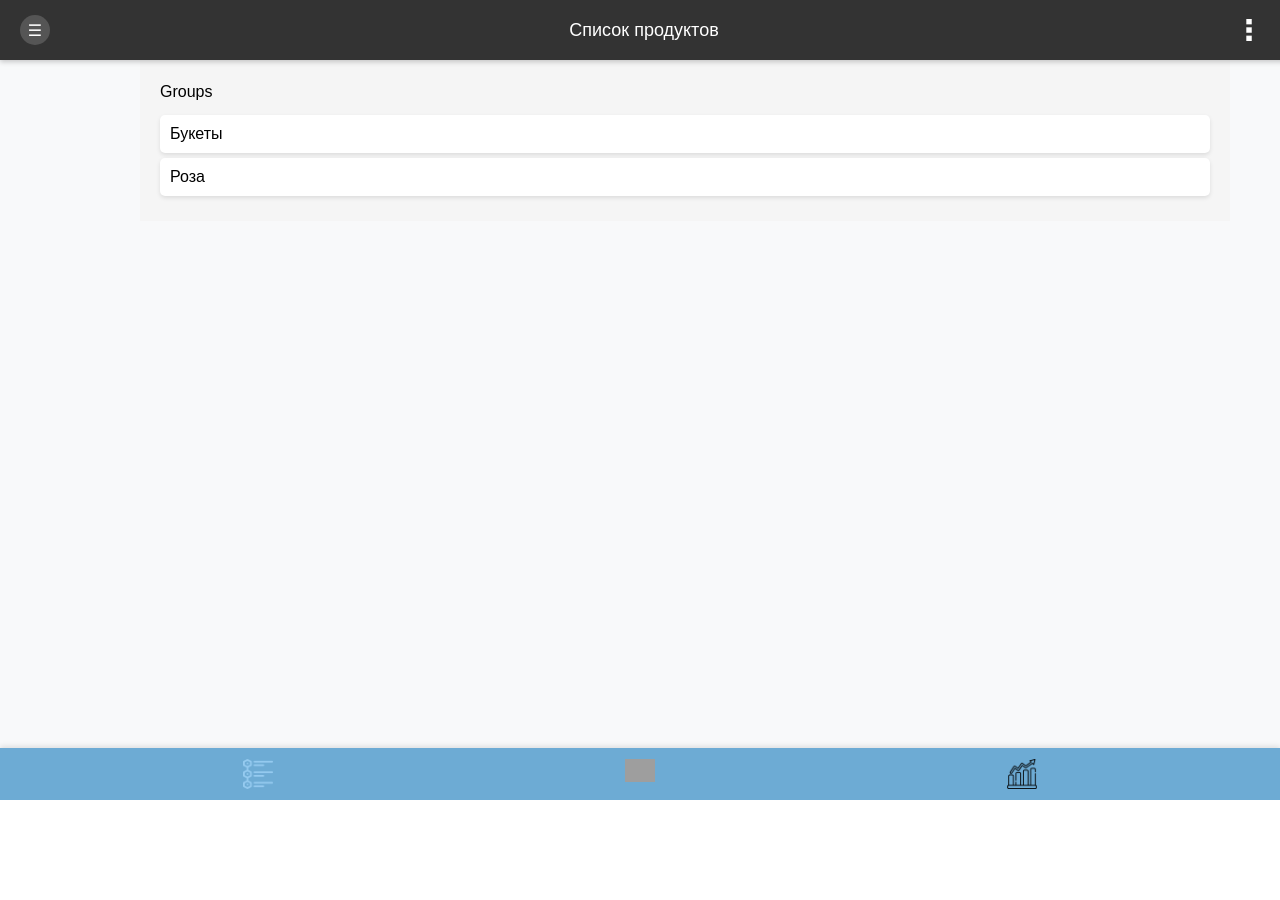
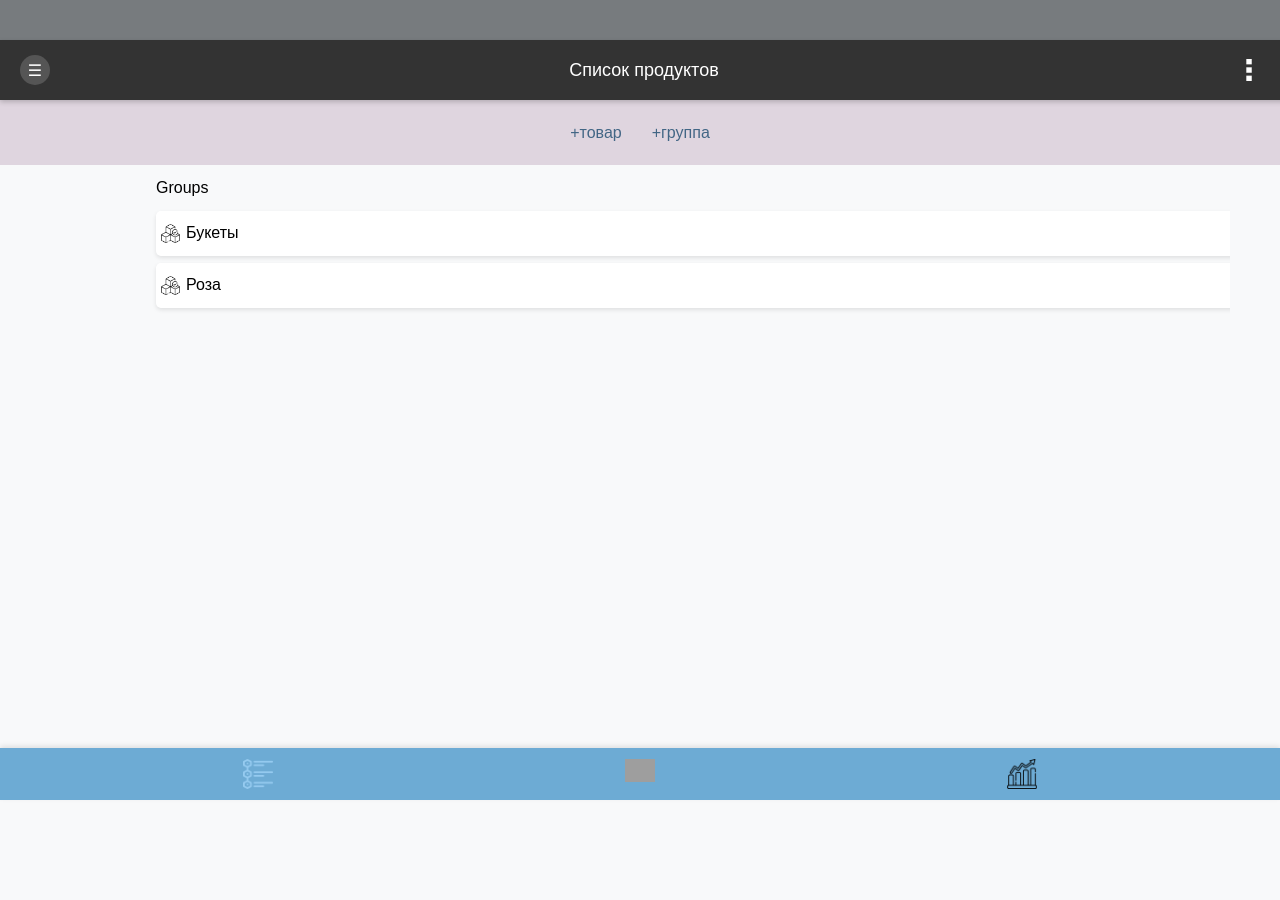
Before and after one commit to IlyaKartashoff/b_tracker, a Django app: page /products/ in a window 1280 px wide. Before the commit the page ends 800 px from the top, so only its background shows below. Run offline with Django 5.2, Linux system fonts and the light colour scheme; data comes from the database, SQL or seed files in the repository; grey boxes are pictures that could not be loaded.

Commit message:
front fixes, added option bar pannel (#)

```diff
--- a/main/templates/main/base.html
+++ b/main/templates/main/base.html
@@ -10,6 +10,8 @@
 
     <!--Core CSS-->
     <link rel="stylesheet" href="{% static "deps\css\reset.css" %}">
+    <link rel="stylesheet" href="{% static "deps\css\product_items.css" %}">
+
     <!-- Custom CSS-->
     {% block css %}
 
@@ -17,57 +19,11 @@
     <!--Script jquery-->
     <script src="https://cdnjs.cloudflare.com/ajax/libs/jquery/3.6.0/jquery.min.js"></script>
     <style>
-        body {
-            font-family: Arial, sans-serif;
-            margin: 0;
-            padding: 0;
-            overflow: hidden;
-        }
 
-        header, footer {
-            background-color: #333;
-            color: #fff;
-            padding: 10px;
-            text-align: center;
-        }
-
-        .content-wrapper {
-            position: relative;
-            width: 100%;
-            height: calc(100vh - 120px); /* Высота экрана минус высота шапки и футера */
-            overflow: hidden;
-        }
-
-        .main-content {
-            position: absolute;
-            width: 100%;
-            background-color: #f5f5f5;
-            padding: 20px;
-            box-sizing: border-box;
-            transition: transform 0.3s ease;
-        }
-
-        .item-list, .sub-item-list {
-            list-style-type: none;
-            padding: 0;
-            margin: 0;
-        }
-
-        .item, .sub-item {
-            padding: 10px;
-            background-color: #fff;
-            margin-bottom: 5px;
-            cursor: pointer;
-            border-radius: 5px;
-            box-shadow: 0 2px 4px rgba(0, 0, 0, 0.1);
-        }
-
-        .sub-content {
-            display: none;
-        }
     </style>
 </head>
 <body>
+    <div class="top-block"></div>
     <header class="main_header">
         <div class='placeholder'>
             ☰
@@ -79,6 +35,12 @@
             <img src="{% static "deps/icon/options.png" %}" alt="#">
         </div>
     </header>
+
+    <div class='options-bar'>
+        {% block option_bar %}
+        {% endblock option_bar %}
+
+    </div>
     <div class="content">
         {% block content %}
         {% endblock content %}
@@ -106,31 +68,9 @@
 
 
     </div>
-        {% comment "Скрипт анимации списка продуктов" %}{% endcomment %}
-        <script>
-            $(document).ready(function() {
-                let currentPosition = 0;
 
-                $('.item').click(function() {
-                    const itemId = $(this).data('id');
-                    const $currentSection = $('#parentContent');
-                    const $nextSection = $('#subItemContent' + itemId);
-
-                    // Сдвигаем текущий контент влево
-                    $currentSection.animate({
-                        marginLeft: '-100%'
-                    }, 300, function() {
-                        // Скрываем текущий контент и показываем следующий
-                        $currentSection.hide();
-                        $nextSection.css('marginLeft', '100%').show().animate({
-                            marginLeft: '0'
-                        }, 300);
-                    });
-                });
-
-                // Можно добавить логику для кнопки "Назад" аналогично тому, как было показано ранее
-            });
-        </script>
+        {% block script %}
+        {% endblock script %}
 
 </body>
 </html>
--- a/main/templates/main/products.html
+++ b/main/templates/main/products.html
@@ -3,28 +3,28 @@
 
 {% block css %}
         <link href=" {% static "deps/css/style.css" %} " rel="stylesheet">
+        <link href=" {% static "deps/css/product_items.css" %} " rel="stylesheet">
 {% endblock css %}
+
+{% block option_bar %}
+    <div class='prod-option'>
+        <a href="#">+товар</a>
+        <a href="#">+группа</a>
+    </div>
+{% endblock option_bar %}
 
 {% block content %}
 
+
         <div class="content-wrapper">
                <div class="main-content" id="mainContent">
-                       {% comment %} <div id='content'>
-                               {% for group, products in tree.items %}
-                               <p>{{group.name}}</p>
-                                       {% for product in products %}
-                                       <p>_{{product}}</p>
-                                       {% endfor %}
-                               {% endfor %}
-
-
-                       </div>  {% endcomment %}
-
                        <div class="content-section" id="parentContent">
                         <h2>Groups</h2>
                         <ul class="item-list">
                             {% for group, products in tree.items %}
                             <li class="item" data-id="{{ forloop.counter }}">
+{% comment %} >                               <img src="{% static 'deps/icon/group.png' %}" alt="Icon"> {% endcomment %}
+
                                 {{ group.name }}
                             </li>
                             {% endfor %}
@@ -33,6 +33,7 @@
 
                     {% for group, products in tree.items %}
                     <div class="content-section sub-content" id="subItemContent{{ forloop.counter }}">
+                        <button class="back-button">Назад</button>
                         <h2>Products in {{ group.name }}</h2>
                         <ul class="sub-item-list">
                             {% for product in products %}
@@ -46,3 +47,43 @@
         </div>
 
 {% endblock content %}
+{% block script %}
+<script>
+        $(document).ready(function() {
+            let currentSection = $('#parentContent');
+
+            $('.item').click(function() {
+                const itemId = $(this).data('id');
+                const $nextSection = $('#subItemContent' + itemId);
+
+                // Сдвигаем текущий контент влево
+                currentSection.animate({
+                    marginLeft: '-90%'
+                }, 300, function() {
+                    // Скрываем текущий контент и показываем следующий
+                    currentSection.hide();
+                    $nextSection.css('marginLeft', '90%').show().animate({
+                        marginLeft: '0'
+                    }, 300);
+                    currentSection = $nextSection; // Обновляем текущую секцию
+                });
+            });
+
+            $('.back-button').click(function() {
+                const $previousSection = $('#parentContent');
+
+                // Сдвигаем текущий контент вправо
+                currentSection.animate({
+                    marginLeft: '90%'
+                }, 300, function() {
+                    // Скрываем текущий контент и показываем предыдущий
+                    currentSection.hide();
+                    $previousSection.show().animate({
+                        marginLeft: '0'
+                    }, 300);
+                    currentSection = $previousSection; // Обновляем текущую секцию
+                });
+            });
+        });
+    </script>
+{% endblock script %}
--- /dev/null
+++ b/static/deps/css/product_items.css
@@ -0,0 +1,107 @@
+body {
+    font-family: Arial, sans-serif;
+    margin: 0;
+    padding: 0;
+    overflow: hidden;
+    display: flex;
+    flex-direction: column;
+}
+
+header, footer {
+    background-color: #333;
+    color: #fff;
+    padding: 10px;
+    text-align: center;
+}
+
+
+.content-wrapper {
+    margin-top: 50px;
+    position: relative;
+    width: 100%;
+    height: calc(100vh - 120px); /* Высота экрана минус высота шапки и футера */
+    overflow: hidden;
+}
+
+.main-content {
+    position: absolute;
+    width: 100%;
+
+    transition: transform 0.3s ease;
+}
+
+.item-list, .sub-item-list {
+    list-style-type: none;
+    padding: 0;
+    margin: 0;
+}
+
+.item {
+    padding: 10px;
+    background-color: #fff;
+    margin-bottom: 7px;
+    cursor: pointer;
+    border-radius: 5px;
+    box-shadow: 0 2px 4px rgba(0, 0, 0, 0.1);
+    height: 25px;
+    overflow: hidden;
+    white-space: nowrap;
+    display: flex;
+    align-items: center;
+    background-image: url(../icon/group.png); /* Иконка через background-image */
+    background-repeat: no-repeat;
+    background-position: 5px center;
+    background-size: 19px 19px; /* Задайте размер иконки */
+    padding-left: 30px; /* Добавьте отступ слева для текста */
+}
+.sub-item {
+    padding: 10px;
+    background-color: #fff;
+    margin-bottom: 7px;
+    cursor: pointer;
+    border-radius: 5px;
+    box-shadow: 0 2px 4px rgba(0, 0, 0, 0.1);
+    height: 25px;
+    overflow: hidden;
+    white-space: nowrap;
+    display: flex;
+    align-items: center;
+    background-image: url(../icon/product.png); /* Иконка через background-image */
+    background-repeat: no-repeat;
+    background-position: 5px center;
+    background-size: 19px 19px; /* Задайте размер иконки */
+    padding-left: 30px; /* Добавьте отступ слева для текста */
+}
+
+
+.sub-content {
+    display: none;
+}
+.options-bar {
+    padding-left: 0;
+    padding-top: 100px;
+    position: fixed;
+
+    display: flex;
+    justify-content: center;   /* Горизонтальное центрирование */
+    align-items: center;       /* Вертикальное центрирование */
+    gap: 50px;                 /* Отступы между элементами */
+    height: 200px;
+
+    height: 65px;
+    width: 100%;
+    background-color: rgb(223, 213, 223);
+}
+
+.options-bar .prod-option {
+    display: flex;
+    gap: 30px;
+}
+
+.options-bar .prod-option a {
+    color: rgb(66, 102, 133);
+    font-size: inherit;
+    font-weight: inherit;
+    line-height: inherit;
+    text-decoration: solid;
+}
--- a/static/deps/css/reset.css
+++ b/static/deps/css/reset.css
@@ -61,11 +61,22 @@ button img {
 }
 content {
     padding-left: 60px;
+    padding-top: 70px;
 }
+
 /* header */
+/* Стили для серого блока */
+.top-block {
+    position: fixed;
+    background-color: #777b7e; /* Серый цвет */
+    height: 50px; /* Высота блока */
+    width: 100%; /* Ширина блока на всю ширину экрана */
+    z-index: 1000;
+
+}
 .main_header {
     position: fixed;
-    top: 0;
+    top: 40px;
     left: 0;
     width: 100%;
     height: 60px; /* Высота хедера */
@@ -105,3 +116,15 @@ content {
     padding-left: 10px;
     padding-right: 10px;
 }
+.options-bar .prod-option {
+    display: flex;
+    gap: 30px;
+}
+
+.options-bar .prod-option a {
+    color: rgb(66, 102, 133);
+    font-size: inherit;
+    font-weight: inherit;
+    line-height: inherit;
+    text-decoration: solid;
+}
--- a/static/deps/css/style.css
+++ b/static/deps/css/style.css
@@ -9,6 +9,7 @@ body {
     font-size: 16px;
 
 }
+
 .container {
     max-width: 970px;
     padding: 0 15px;
@@ -26,8 +27,9 @@ p {
 }
 .content {
     padding: 50px;
+    padding-top: 100px;
     padding-left: 140px;
-    padding-bottom: 70px; /* Make space for the bottom nav */
+    padding-bottom: 70px; /* Отступ для bottom-nav */
 
 }
 .content-hidden {
@@ -83,3 +85,15 @@ p {
     font-size: 24px;
     font-weight: bold;
 }
+.options-bar .movements-bar {
+    display: flex;
+    gap: 30px;
+}
+
+.options-bar .movements-bar a {
+    color: rgb(66, 102, 133);
+    font-size: inherit;
+    font-weight: inherit;
+    line-height: inherit;
+    text-decoration: solid;
+}
```
Also changed, not shown: main/templates/main/index.html (+9 -0 lines), static/deps/icon/folder.png (added), static/deps/icon/group.png (added), static/deps/icon/opened_group.png (added), static/deps/icon/product.png (added).
